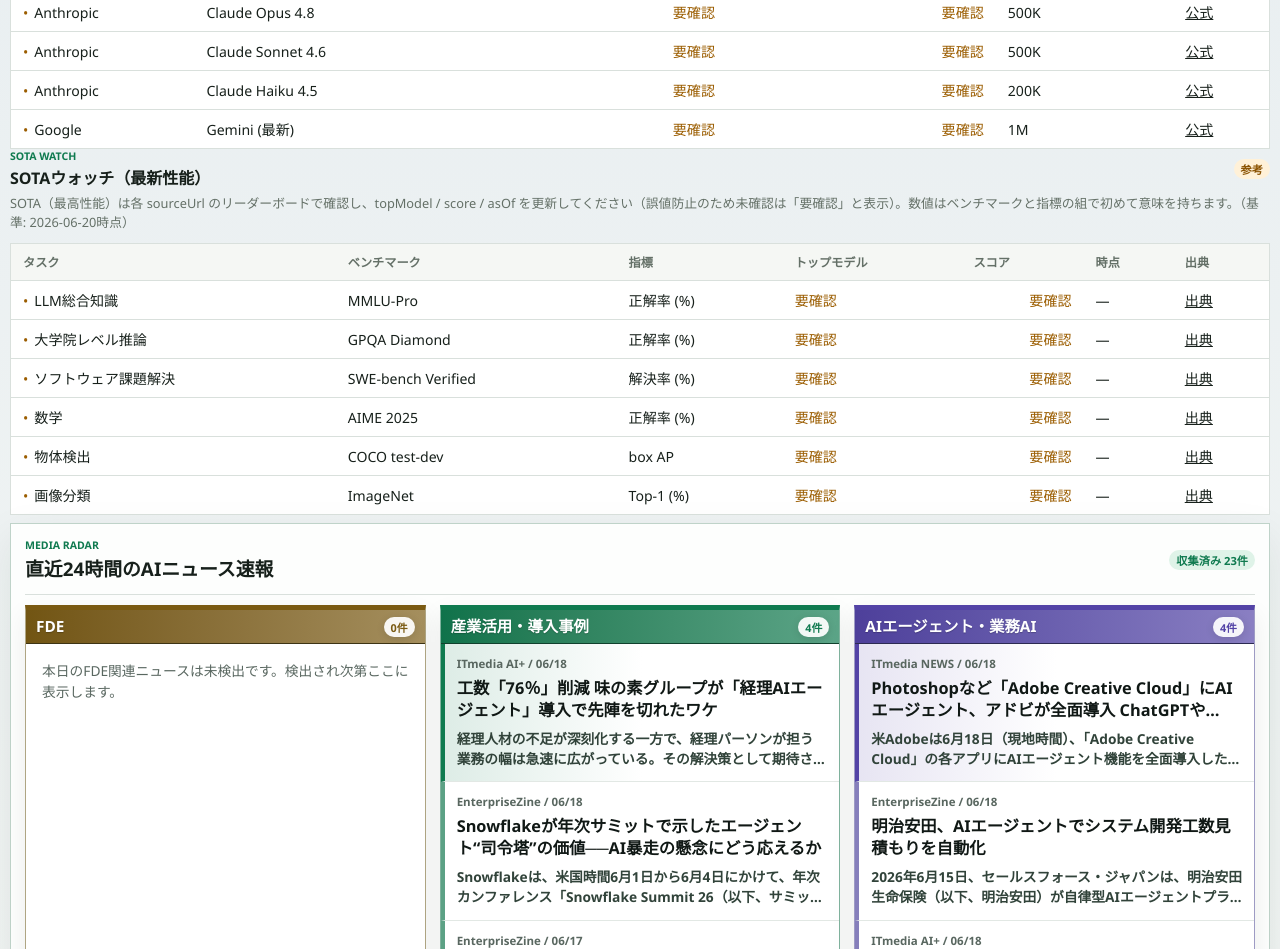
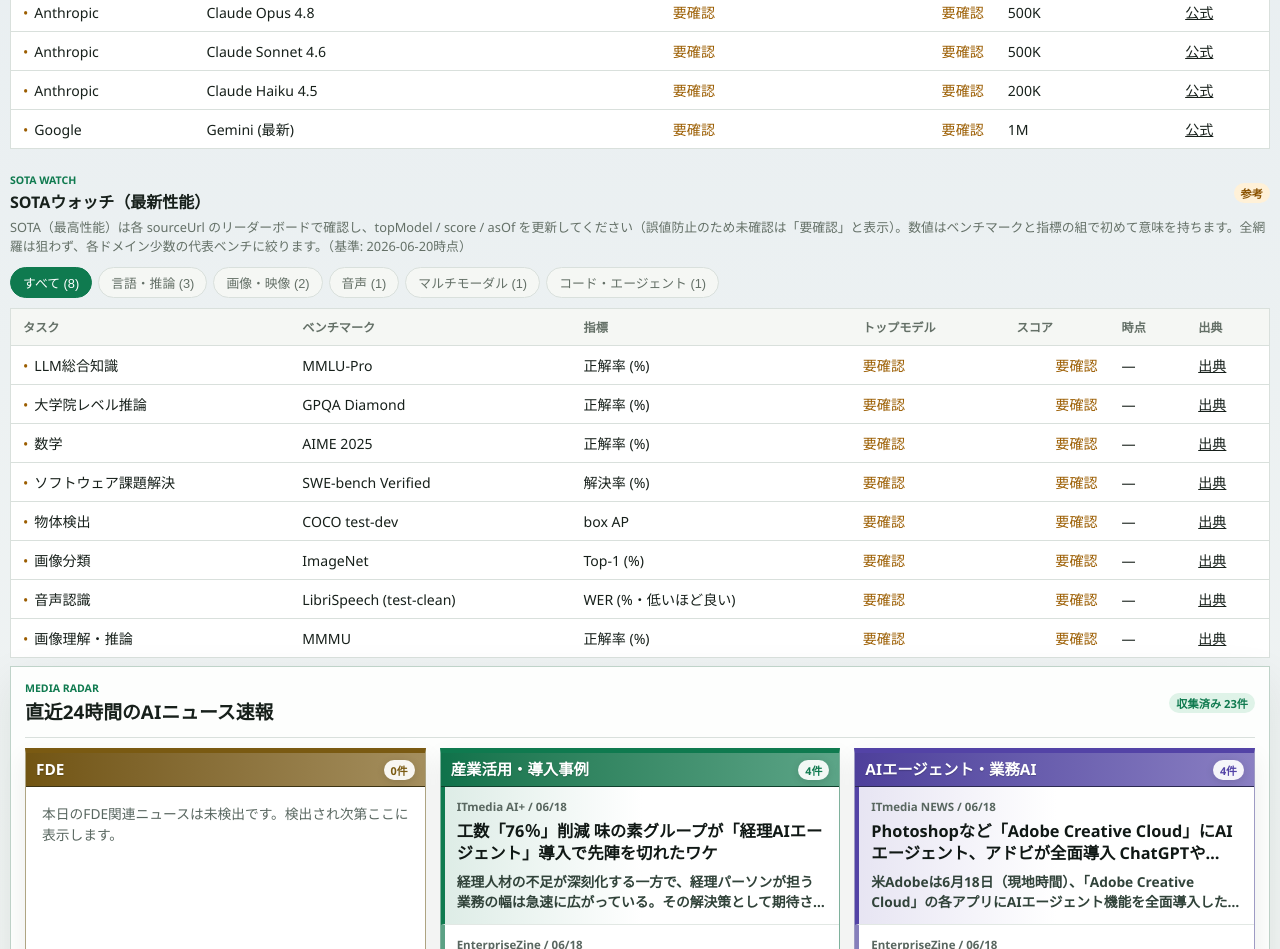
Before and after one commit to yossy0729/ai-news-catchup, a website: page index.html in a window 1280 px wide. Shown: the part 1689-2638 px from the top of the page. Drawn offline with Linux system fonts and the light colour scheme.

Commit message:
feat: SOTAウォッチをドメインタブ化（全網羅を避け短く保つ）
SOTA全載せで肥大化するのを防ぐため、ドメイン別タブ(すべて/言語・推論/
画像・映像/音声/マルチモーダル/コード・エージェント)で絞り込み表示。
- sota.json schemaVersion2: 各entryに domain を付与
- 音声(LibriSpeech)・マルチモーダル(MMMU)を追加し計8項目5ドメイン
- タブはデータに存在するドメインのみ動的生成、件数バッジ付き
構文・JSON・配信を確認済み。

```diff
--- a/app.js
+++ b/app.js
@@ -39,6 +39,7 @@ const pricingFreshness = document.querySelector("#pricingFreshness");
 const sotaTable = document.querySelector("#sotaTable");
 const sotaNote = document.querySelector("#sotaNote");
 const sotaFreshness = document.querySelector("#sotaFreshness");
+const sotaTabs = document.querySelector("#sotaTabs");
 const tickerTrack = document.querySelector("#tickerTrack");
 const tickerToggle = document.querySelector("#tickerToggle");
 const tickerLaneButtons = Array.from(document.querySelectorAll(".ticker-lane"));
@@ -47,6 +48,16 @@ let activeTab = "all";
 let activeQuery = "";
 let latestSourceSearch = null;
 let activeTickerLane = "core";
+let activeSotaDomain = "all";
+
+// SOTAドメインの表示順とラベル。sota.json の domain キーと対応。
+const sotaDomainLabels = {
+  llm: "言語・推論",
+  vision: "画像・映像",
+  audio: "音声",
+  multimodal: "マルチモーダル",
+  agent: "コード・エージェント"
+};
 
 const officialVendors = [
   {
@@ -777,10 +788,48 @@ function renderPricing() {
   pricingTable.replaceChildren(table);
 }
 
+function renderSotaTabs(allEntries) {
+  if (!sotaTabs) return;
+
+  // データに存在するドメインを、sotaDomainLabels の定義順で抽出。
+  const present = Object.keys(sotaDomainLabels).filter((key) =>
+    allEntries.some((e) => e.domain === key)
+  );
+  const tabKeys = ["all", ...present];
+
+  // 現在の選択が消えた場合は all に戻す。
+  if (activeSotaDomain !== "all" && !present.includes(activeSotaDomain)) {
+    activeSotaDomain = "all";
+  }
+
+  sotaTabs.replaceChildren(
+    ...tabKeys.map((key) => {
+      const button = document.createElement("button");
+      button.type = "button";
+      button.className = "sota-tab";
+      button.classList.toggle("active", key === activeSotaDomain);
+      const count = key === "all"
+        ? allEntries.length
+        : allEntries.filter((e) => e.domain === key).length;
+      button.textContent = `${key === "all" ? "すべて" : sotaDomainLabels[key]} (${count})`;
+      button.addEventListener("click", () => {
+        activeSotaDomain = key;
+        renderSota();
+      });
+      return button;
+    })
+  );
+}
+
 function renderSota() {
   if (!sotaTable) return;
 
-  const entries = Array.isArray(sotaData.entries) ? sotaData.entries : [];
+  const allEntries = Array.isArray(sotaData.entries) ? sotaData.entries : [];
+  renderSotaTabs(allEntries);
+
+  const entries = activeSotaDomain === "all"
+    ? allEntries
+    : allEntries.filter((e) => e.domain === activeSotaDomain);
 
   if (sotaNote) {
     const asOf = sotaData.asOf ? `（基準: ${sotaData.asOf}時点）` : "";
--- a/data/sota.json
+++ b/data/sota.json
@@ -1,9 +1,10 @@
 {
-  "schemaVersion": 1,
+  "schemaVersion": 2,
   "asOf": "2026-06-20",
-  "note": "SOTA（最高性能）は各 sourceUrl のリーダーボードで確認し、topModel / score / asOf を更新してください（誤値防止のため未確認は「要確認」と表示）。数値はベンチマークと指標の組で初めて意味を持ちます。",
+  "note": "SOTA（最高性能）は各 sourceUrl のリーダーボードで確認し、topModel / score / asOf を更新してください（誤値防止のため未確認は「要確認」と表示）。数値はベンチマークと指標の組で初めて意味を持ちます。全網羅は狙わず、各ドメイン少数の代表ベンチに絞ります。",
   "entries": [
     {
+      "domain": "llm",
       "task": "LLM総合知識",
       "benchmark": "MMLU-Pro",
       "metric": "正解率 (%)",
@@ -14,6 +15,7 @@
       "verified": false
     },
     {
+      "domain": "llm",
       "task": "大学院レベル推論",
       "benchmark": "GPQA Diamond",
       "metric": "正解率 (%)",
@@ -24,6 +26,18 @@
       "verified": false
     },
     {
+      "domain": "llm",
+      "task": "数学",
+      "benchmark": "AIME 2025",
+      "metric": "正解率 (%)",
+      "topModel": null,
+      "score": null,
+      "asOf": null,
+      "sourceUrl": "https://matharena.ai/",
+      "verified": false
+    },
+    {
+      "domain": "agent",
       "task": "ソフトウェア課題解決",
       "benchmark": "SWE-bench Verified",
       "metric": "解決率 (%)",
@@ -34,16 +48,7 @@
       "verified": false
     },
     {
-      "task": "数学",
-      "benchmark": "AIME 2025",
-      "metric": "正解率 (%)",
-      "topModel": null,
-      "score": null,
-      "asOf": null,
-      "sourceUrl": "https://matharena.ai/",
-      "verified": false
-    },
-    {
+      "domain": "vision",
       "task": "物体検出",
       "benchmark": "COCO test-dev",
       "metric": "box AP",
@@ -54,6 +59,7 @@
       "verified": false
     },
     {
+      "domain": "vision",
       "task": "画像分類",
       "benchmark": "ImageNet",
       "metric": "Top-1 (%)",
@@ -62,6 +68,28 @@
       "asOf": null,
       "sourceUrl": "https://paperswithcode.com/sota/image-classification-on-imagenet",
       "verified": false
+    },
+    {
+      "domain": "audio",
+      "task": "音声認識",
+      "benchmark": "LibriSpeech (test-clean)",
+      "metric": "WER (%・低いほど良い)",
+      "topModel": null,
+      "score": null,
+      "asOf": null,
+      "sourceUrl": "https://paperswithcode.com/sota/speech-recognition-on-librispeech-test-clean",
+      "verified": false
+    },
+    {
+      "domain": "multimodal",
+      "task": "画像理解・推論",
+      "benchmark": "MMMU",
+      "metric": "正解率 (%)",
+      "topModel": null,
+      "score": null,
+      "asOf": null,
+      "sourceUrl": "https://paperswithcode.com/dataset/mmmu",
+      "verified": false
     }
   ]
 }
--- a/index.html
+++ b/index.html
@@ -110,6 +110,7 @@
             <span id="sotaFreshness" class="status-chip">参考</span>
           </div>
           <p id="sotaNote" class="pricing-note"></p>
+          <div id="sotaTabs" class="sota-tabs" role="tablist" aria-label="SOTAドメイン"></div>
           <div id="sotaTable" class="pricing-table-wrap" aria-live="polite"></div>
         </section>
 
--- a/styles.css
+++ b/styles.css
@@ -645,6 +645,33 @@ h1 {
   margin-top: 24px;
 }
 
+.sota-board {
+  margin-top: 24px;
+}
+
+.sota-tabs {
+  display: flex;
+  flex-wrap: wrap;
+  gap: 6px;
+  margin-bottom: 10px;
+}
+
+.sota-tab {
+  padding: 5px 12px;
+  font-size: 0.8rem;
+  color: var(--muted);
+  background: var(--surface-soft);
+  border: 1px solid var(--line);
+  border-radius: 999px;
+  cursor: pointer;
+}
+
+.sota-tab.active {
+  color: var(--surface);
+  background: var(--green);
+  border-color: var(--green);
+}
+
 .pricing-note {
   margin: 4px 0 12px;
   font-size: 0.8rem;
```
